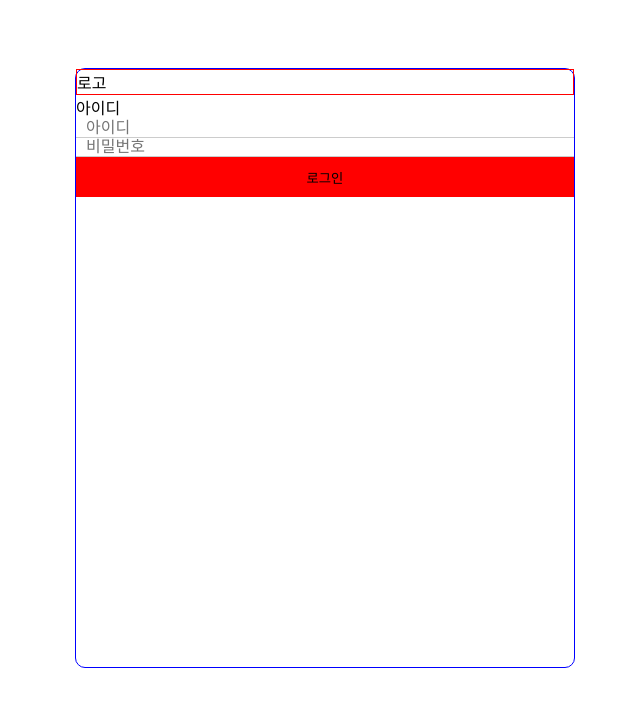
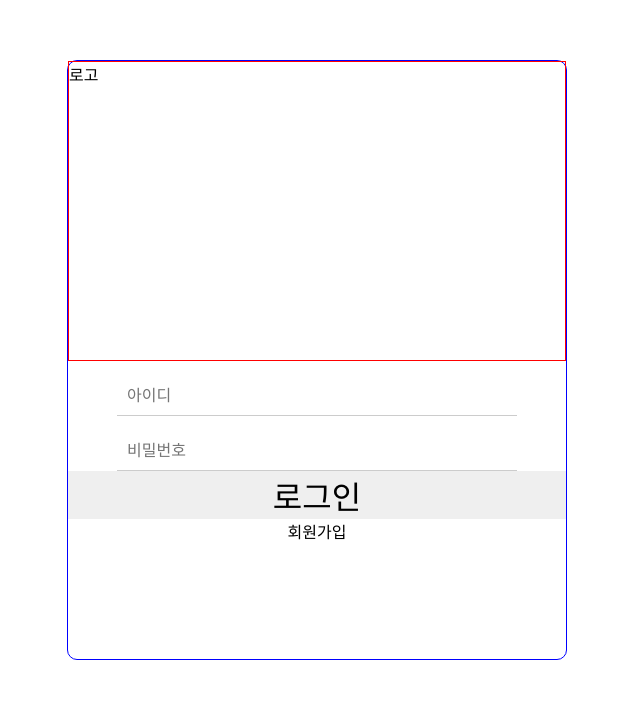
Before and after one commit to justdotiung/toy, a React app: page /login in a window 1280 px wide. Shown: the part 152-858 px from the top of the page, without its empty margins (323-963 px from the left). Built offline with nearby package versions, Linux system fonts and the light colour scheme.

Commit message:
회원가입 redux구현

```diff
--- a/App.jsx
+++ b/App.jsx
@@ -6,6 +6,7 @@ import SecondPage from "./page/SecondPage";
 import NotFoundPage from "./page/NotFoundPage";
 import DetailPage from "./page/DetailPgae";
 import WritePage from "./page/WritePage";
+import RegisterPage from "./page/RegisterPage";
 
 const App = () => {
   return (
@@ -13,6 +14,7 @@ const App = () => {
     <Switch>
       <Route path={"/"} component={MainPage} exact />
       <Route path="/login" component={LoginPage} />
+      <Route path="/register" component={RegisterPage} />
       <Route path="/second" component={SecondPage} />
       <Route path="/:name/:id" component={DetailPage} />
       <Route path="/write" component={WritePage} />
--- a/components/auth/Auth.jsx
+++ b/components/auth/Auth.jsx
@@ -18,13 +18,13 @@ const FormBlock = styled.div`
     border-radius: 10px;
 
     .logo{
-
+        height: 300px;
         border: 1px solid red;
     }
 
 `;
 
-const Login = () => {
+const Auth = () => {
     return (
         <AuthBlock>
             <FormBlock>
@@ -35,4 +35,4 @@ const Login = () => {
     );
 };
 
-export default Login;
+export default Auth;
--- a/components/auth/AuthButton.jsx
+++ b/components/auth/AuthButton.jsx
@@ -3,14 +3,18 @@ import { Link } from "react-router-dom";
 import styled, { css } from "styled-components";
 
 const StyleButton = css`
-    border: none;
-    outline: none;
-    width: 100%;
-    height: 40px;
-    background: red;
-    :hover {
-      cursor: pointer;
-    }
+  border: none;
+
+  :hover {
+    cursor: pointer;
+  }
+
+  ${props =>
+    props.width &&
+    css`
+      width: 100%;
+      font-size:2rem;
+    `}
 `;
 
 const LinkBlock = styled(Link)`
@@ -20,8 +24,10 @@ const ButtonBlock = styled.button`
   ${StyleButton}
 `;
 
-const AuthButton = (props) => {
-  return <>{props.to ? <LinkBlock {...props}/> : <ButtonBlock {...props}/>}</>;
+const AuthButton = props => {
+  return (
+    <>{props.to ? <LinkBlock {...props} /> : <ButtonBlock {...props} />}</>
+  );
 };
 
 export default AuthButton;
--- a/components/auth/AuthForm.jsx
+++ b/components/auth/AuthForm.jsx
@@ -1,26 +1,26 @@
 import React, { useCallback } from "react";
+import { Link } from "react-router-dom";
 import styled from "styled-components";
 import { useHistory } from "react-router-dom";
 import AuthButton from "./AuthButton";
 
-const StyledInput = styled.input`
+const StyledForm = styled.form`
+  display: flex;
+  align-items: center;
+  flex-direction: column;
+  input {
     border: none;
     outline: none;
+    height: 40px;
     font-size: 1rem;
     padding: 0 10px 0 10px;
     border-bottom: 1px solid #ccc;
-    width: 100%;
-    & +& {
-    margin-top: 10px;
-
-    }
+    width: 400px;
+    margin-top: 15px;
+  }
 `;
 
-
-
-
-
-const AuthForm = () => {
+const AuthForm = ({ form }) => {
   const history = useHistory();
   const onSubmit = useCallback(e => {
     e.preventDefault();
@@ -28,14 +28,21 @@ const AuthForm = () => {
   });
   return (
     <>
-      <form onSubmit={onSubmit}>
-        <label>
-          아이디
-          <StyledInput type="text" name="username" placeholder="아이디" />
-        </label>
-        <StyledInput type="password" name="password" placeholder="비밀번호" />
-        <AuthButton>로그인</AuthButton>
-      </form>
+      <StyledForm onSubmit={onSubmit}>
+        <input type="text" name="username" placeholder="아이디" />
+        <input type="password" name="password" placeholder="비밀번호" />
+        {form && (
+          <input
+            type="password"
+            name="ChackPassword"
+            placeholder="비밀번호확인"
+          />
+        )}
+        <AuthButton width="true">로그인</AuthButton>
+        <div>
+          <AuthButton to="/register">회원가입</AuthButton>
+        </div>
+      </StyledForm>
     </>
   );
 };
--- /dev/null
+++ b/containers/auth/RegisterFormContainer.jsx
@@ -0,0 +1,24 @@
+import React, { useEffect } from 'react';
+import { useDispatch, useSelector } from "react-redux";
+import { createAuth } from "../../modules/auth";
+import AuthForm from '../../components/auth/AuthForm';
+
+const RegisterFormContainer = () => {
+
+
+    const { register, form } =useSelector(({auth}) => ({
+        register: auth.register,
+        form:"register",
+    }));
+    const dispatch = useDispatch();
+
+    useEffect(() => {
+
+    },[form])
+
+    return (
+        <AuthForm form />
+    );
+};
+
+export default RegisterFormContainer;
--- a/index.css
+++ b/index.css
@@ -1,4 +1,8 @@
+html {
+  margin: 0;
+}
 body {
+  margin: 0;
   height: 100%;
   width: 100%;
 }
--- a/index.jsx
+++ b/index.jsx
@@ -1,13 +1,21 @@
 import React from "react";
 import ReactDOM from "react-dom";
 import { BrowserRouter } from "react-router-dom";
+import { Provider } from "react-redux";
+import {createStore} from "redux";
 import App from "./App";
 import { hot } from "react-hot-loader/root";
+import rootReducer from "./modules";
+
+
+const store = createStore(rootReducer);
 
 const Hot = hot(App);
 ReactDOM.render(
-  <BrowserRouter>
-    <Hot />
-  </BrowserRouter>,
+  <Provider store={store}>
+    <BrowserRouter>
+      <Hot />
+    </BrowserRouter>
+  </Provider>,
   document.querySelector("#root")
 );
--- /dev/null
+++ b/modules/auth.js
@@ -0,0 +1,34 @@
+import { createAction, handleActions } from "redux-actions";
+
+const CREATE_AUTH = "auth/CREATE_AUTH";
+
+const defaultState = {
+  login: {
+    name: "",
+    password: ""
+  },
+  register: {
+    name: "",
+    passowrd: "",
+    chackPassword: ""
+  }
+};
+
+export const createAuth = createAction(CREATE_AUTH, ({ form, key, value }) => ({
+  form,
+  key,
+  value
+}));
+const auth = handleActions(
+  {
+    [CREATE_AUTH]: (state, { payload: { form, key, value } }) => ({
+      ...state,
+      [form]: {
+        [key]: value
+      }
+    })
+  },
+  defaultState
+);
+
+export default auth;
--- /dev/null
+++ b/modules/index.js
@@ -0,0 +1,8 @@
+import { combineReducers } from "redux";
+import auth from "./auth";
+
+const rootReducer = combineReducers({
+    auth,
+})
+
+export default rootReducer;
--- a/package.json
+++ b/package.json
@@ -22,7 +22,11 @@
   "dependencies": {
     "react": "^16.12.0",
     "react-dom": "^16.12.0",
+    "react-redux": "^7.2.0",
     "react-router-dom": "^5.1.2",
+    "redux": "^4.0.5",
+    "redux-actions": "^2.6.5",
+    "redux-saga": "^1.1.3",
     "styled-components": "^5.0.1"
   }
 }
--- /dev/null
+++ b/page/RegisterPage.jsx
@@ -0,0 +1,11 @@
+import React from 'react';
+import RegisterFormContainer from '../containers/auth/RegisterFormContainer';
+const RegisterPage = () => {
+    return (
+        <>
+          <RegisterFormContainer />
+        </>
+    );
+};
+
+export default RegisterPage;
```
Also changed, not shown: 1 other file (tests, documents, lock files or other folders).
